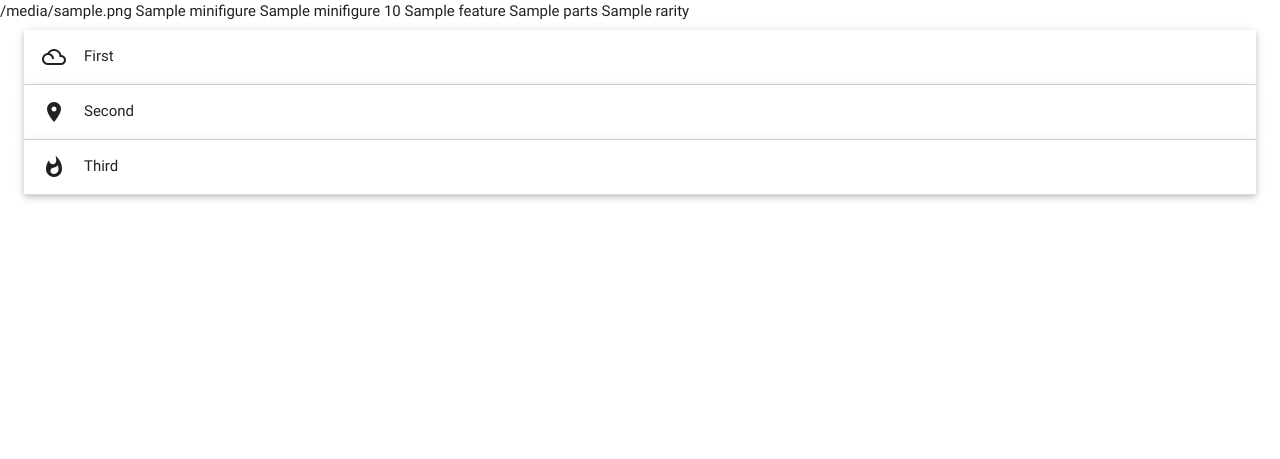
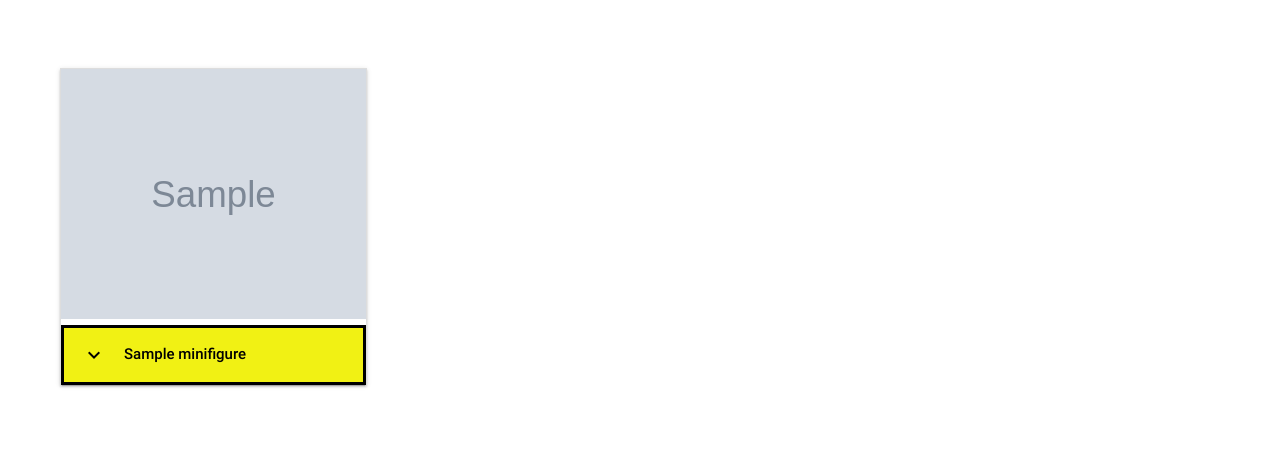
Before and after one commit to Sparkplug84/MS3-LegoMinifigureCatalogue, a Flask app: page / in a window 1280 px wide. Shown: the top 459 px of the page. Run offline with Flask 2, Linux system fonts and the light colour scheme; grey boxes marked "Sample" are stand-in pictures; a database or web service that is not in the repository returns one stand-in record (values such as "Sample title"); some libraries are stand-ins or nearby versions.

Commit message:
modifications to the layout and style of database record. css file created.

```diff
--- /dev/null
+++ b/static/css/style.css
@@ -0,0 +1,50 @@
+/* Minifigure Display */
+
+.collapsible-body-container {
+    border: black solid 3px;
+}
+
+.collapsible-body {
+    padding: 0.5rem;
+    background-color: rgb(241, 241, 20);
+    color: black;
+    border-left: black solid 3px;
+    border-right: black solid 3px;
+    border-bottom: black solid 3px;
+}
+
+.collapsible-header {
+    background-color: rgb(241, 241, 20);
+    color: black;
+    border: black solid 3px;
+}
+
+.photo {
+    width: 100%;
+    height: 250px;
+}
+
+.row .minifig-container {
+    padding: 4rem;
+}
+
+.right {
+    float: right;
+}
+
+/* This code below was taken from stack overflow.
+Simple icon change after clicking on minifigure name */
+.iconadd{
+  display:inline-block ;
+}
+.iconremove{
+  display:none !important;
+}
+
+li.active .collapsible-header .material-icons.iconadd{
+  display: none;
+}
+
+li.active .collapsible-header .material-icons.iconremove{
+  display: inline-block !important;
+}
--- a/templates/base.html
+++ b/templates/base.html
@@ -7,6 +7,7 @@
     <title>Lego Minifigures Catalogue</title>
     <link href="https://fonts.googleapis.com/icon?family=Material+Icons" rel="stylesheet">
     <link rel="stylesheet" href="https://cdnjs.cloudflare.com/ajax/libs/materialize/0.100.2/css/materialize.min.css">
+    <link rel="stylesheet" href="{{url_for('static', filename='css/style.css')}}" type="text/css"/>
 </head>
 <body>
 
--- a/templates/minifigures.html
+++ b/templates/minifigures.html
@@ -1,36 +1,39 @@
 {% extends 'base.html' %}
 {% block content %}
+<div class="row">
+{% for minifigure in minifigures %}
+    <div class="col s12 m6 l4 minifig-container">
+        <ul class="collapsible">
+            <li>
+                <img src="{{minifigure.photo}}" class="photo"/>
+                <div class="collapsible-header"><i class="material-icons iconadd">expand_more</i><i class="material-icons iconremove">expand_less</i><strong>{{minifigure.minifigure_name}}</strong></div>
+                <div class="collapsible-body">
+                    <div><strong>Theme:</strong>
+                        <span class="right">{{minifigure.theme_name}}</span>
+                    </div>
+                    <div><strong>Age:</strong>
+                        <span class="right">{{minifigure.age}}</span>
+                    </div>
+                    <div><strong>Feature:</strong>
+                        <span class="right">{{minifigure.feature}}</span>
+                    </div>
+                    <div><strong>Parts:</strong>
+                        <span class="right">{{minifigure.parts}}</span>
+                    </div>
+                    <div><strong>Rarity:</strong>
+                        <span class="right">{{minifigure.rarity}}</span>
+                    </div>
+                </div>
 
-    {% for minifigure in minifigures %}
-        {{minifigure.photo}}
-        {{minifigure.minifigure_name}}
-        {{minifigure.theme_name}}
-        {{minifigure.age}}
-        {{minifigure.feature}}
-        {{minifigure.parts}}
-        {{minifigure.rarity}}
+                <!-- <div class="collapsible-body"><span><strong>Age:</strong> {{minifigure.age}}</span></div>
+                <div class="collapsible-body"><span><strong>Feature:</strong> {{minifigure.feature}}</span></div>
+                <div class="collapsible-body"><span><strong>Parts:</strong> {{minifigure.parts}}</span></div>
+                <div class="collapsible-body"><span><strong>Rarity:</strong> {{minifigure.rarity}}</span></div> -->
+            </li>
+        </ul>
+    </div>
+{% endfor %}
+</div>
 
-    {% endfor %}
-
-<ul class="collapsible popout">
-  <li>
-    <div class="collapsible-header">
-      <i class="material-icons">filter_drama</i>First
-    </div>
-    <div class="collapsible-body"><span>Lorem ipsum dolor sit amet.</span></div>
-  </li>
-  <li>
-    <div class="collapsible-header">
-      <i class="material-icons">place</i>Second
-    </div>
-    <div class="collapsible-body"><span>Lorem ipsum dolor sit amet.</span></div>
-  </li>
-  <li>
-    <div class="collapsible-header">
-      <i class="material-icons">whatshot</i>Third
-    </div>
-    <div class="collapsible-body"><span>Lorem ipsum dolor sit amet.</span></div>
-  </li>
-</ul>
 
 {% endblock %}
```
